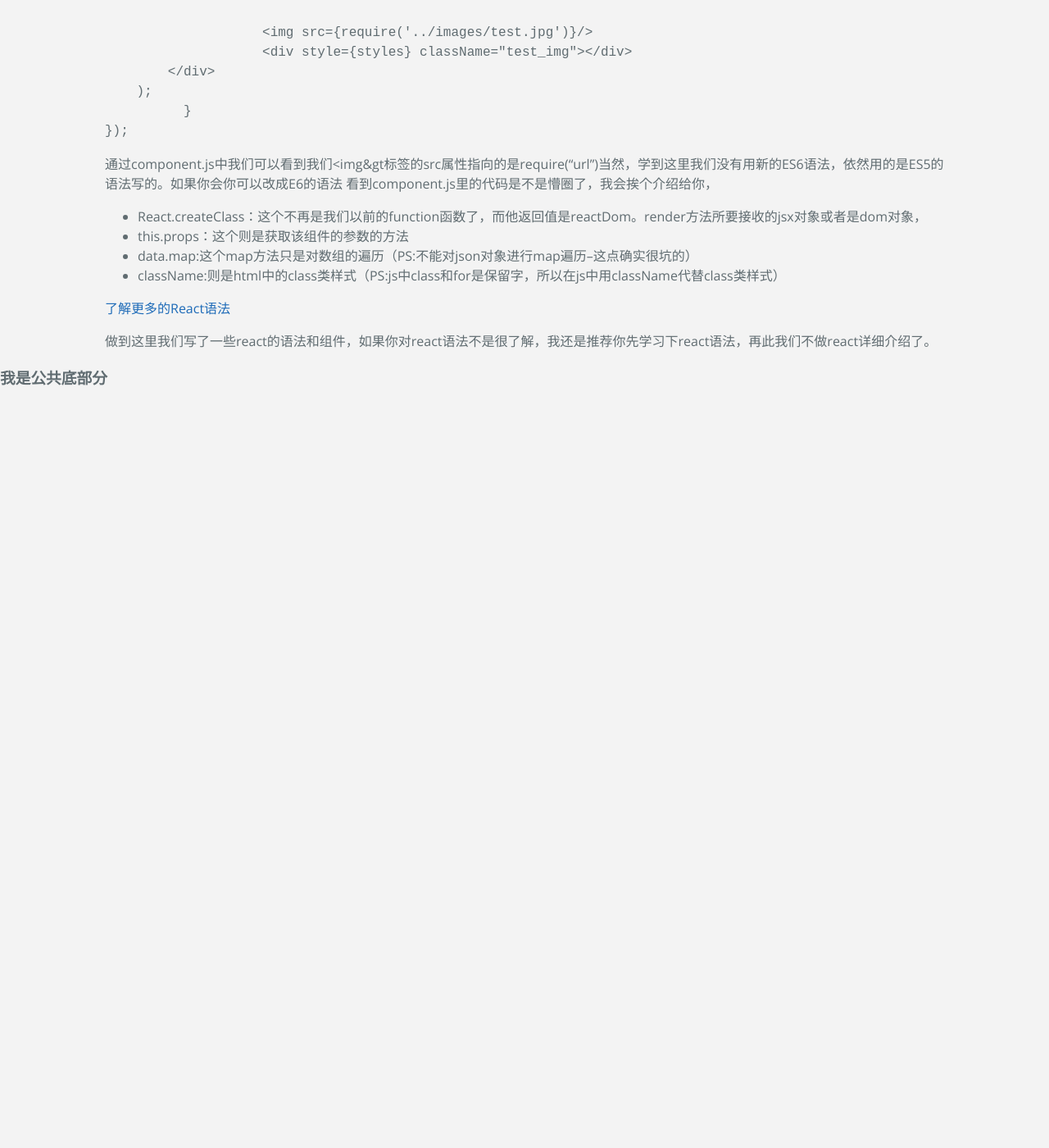
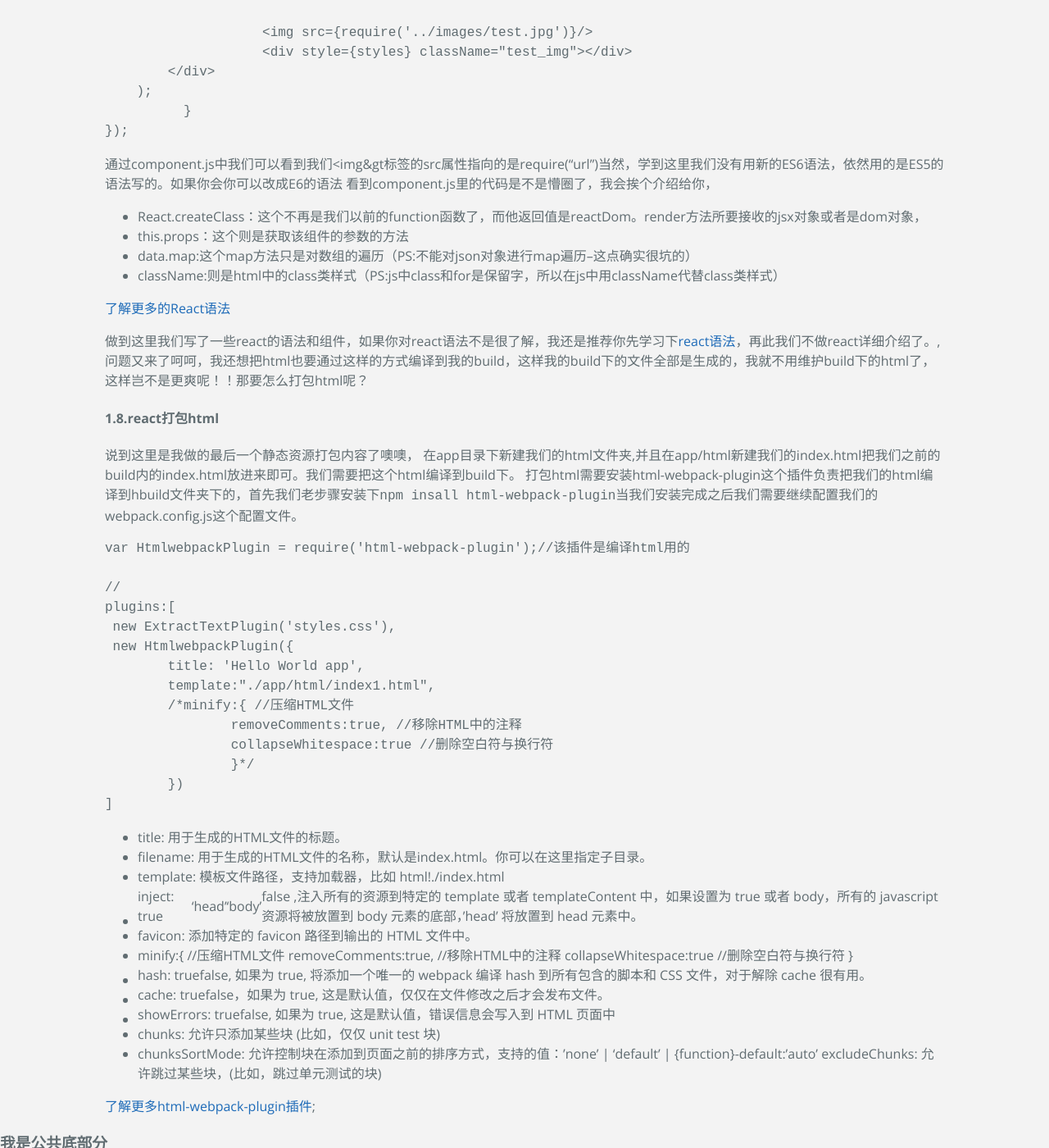
Before and after one commit to heimiao/heimao_blog, a Jekyll site: the page built from _posts/2016-12-07-webpack_teach.md, in a window 1280 px wide and 1400 px high, scrolled down 9786 px. Shown: the whole window at 82% size. Built offline with Jekyll 4.4.1, drawn with Linux system fonts in a browser that asks for light colours; before the commit the page ends 10280 px from its top, so only the background shows below that; some of the changed text lies outside the part shown.

Commit message:
更新webpack搭建

```diff
--- a/_posts/2016-12-07-webpack_teach.md
+++ b/_posts/2016-12-07-webpack_teach.md
@@ -22,7 +22,7 @@ title: "使用wepack搭建自己的react小程序"
 输入命令：
 
 	npm init
-在我们的webpack文件下会自动生成一个package.js文件，我们暂时不管这个文件，
+在我们的react-webpack文件下会自动生成一个package.js文件，我们暂时不管这个文件，
 接下来我们再次输入命令安装webpack，命令如下：
 
 	npm install webpack --save-dev
@@ -234,6 +234,7 @@ title: "使用wepack搭建自己的react小程序"
 	    }
 	｝
 
+
 最后我们就差一步了，要把我们写的index.scss导入到 **app/main.js**文件内 代码如下：
 
 	//main.js
@@ -427,4 +428,45 @@ title: "使用wepack搭建自己的react小程序"
 
 [了解更多的React语法]('http://www.react-cn.com/docs/forms.html')
 
-做到这里我们写了一些react的语法和组件，如果你对react语法不是很了解，我还是推荐你先学习下react语法，再此我们不做react详细介绍了。
+做到这里我们写了一些react的语法和组件，如果你对react语法不是很了解，我还是推荐你先学习下[react语法]('http://www.react-cn.com/docs/forms.html')，再此我们不做react详细介绍了。,问题又来了呵呵，我还想把html也要通过这样的方式编译到我的build，这样我的build下的文件全部是生成的，我就不用维护build下的html了，这样岂不是更爽呢！！那要怎么打包html呢？
+
+#### 1.8.react打包html
+
+说到这里是我做的最后一个静态资源打包内容了噢噢，
+在app目录下新建我们的html文件夹,并且在app/html新建我们的index.html把我们之前的build内的index.html放进来即可。我们需要把这个html编译到build下。
+打包html需要安装html-webpack-plugin这个插件负责把我们的html编译到hbuild文件夹下的，首先我们老步骤安装下`npm insall html-webpack-plugin`当我们安装完成之后我们需要继续配置我们的webpack.config.js这个配置文件。
+
+	var HtmlwebpackPlugin = require('html-webpack-plugin');//该插件是编译html用的
+
+	//
+	plugins:[
+	 new ExtractTextPlugin('styles.css'),
+	 new HtmlwebpackPlugin({
+      	title: 'Hello World app',
+      	template:"./app/html/index1.html",
+      	/*minify:{ //压缩HTML文件
+			removeComments:true, //移除HTML中的注释
+			collapseWhitespace:true //删除空白符与换行符
+			}*/
+    	})
+	]
+
+
++ title: 用于生成的HTML文件的标题。
++ filename: 用于生成的HTML文件的名称，默认是index.html。你可以在这里指定子目录。
++ template: 模板文件路径，支持加载器，比如 html!./index.html
++ inject: true | 'head' | 'body' | false ,注入所有的资源到特定的 template 或者 templateContent 中，如果设置为 true 或者 body，所有的 javascript 资源将被放置到 body 元素的底部，'head' 将放置到 head 元素中。
++ favicon: 添加特定的 favicon 路径到输出的 HTML 文件中。
++ minify:{
+ //压缩HTML文件
+ removeComments:true, //移除HTML中的注释
+ collapseWhitespace:true //删除空白符与换行符
+	}
++ hash: true | false, 如果为 true, 将添加一个唯一的 webpack 编译 hash 到所有包含的脚本和 CSS 文件，对于解除 cache 很有用。
++ cache: true | false，如果为 true, 这是默认值，仅仅在文件修改之后才会发布文件。
++ showErrors: true | false, 如果为 true, 这是默认值，错误信息会写入到 HTML 页面中
++ chunks: 允许只添加某些块 (比如，仅仅 unit test 块)
++ chunksSortMode: 允许控制块在添加到页面之前的排序方式，支持的值：'none' | 'default' | {function}-default:'auto'
+excludeChunks: 允许跳过某些块，(比如，跳过单元测试的块)
+
+[了解更多html-webpack-plugin插件]("https://www.npmjs.com/package/html-webpack-plugin");
```
